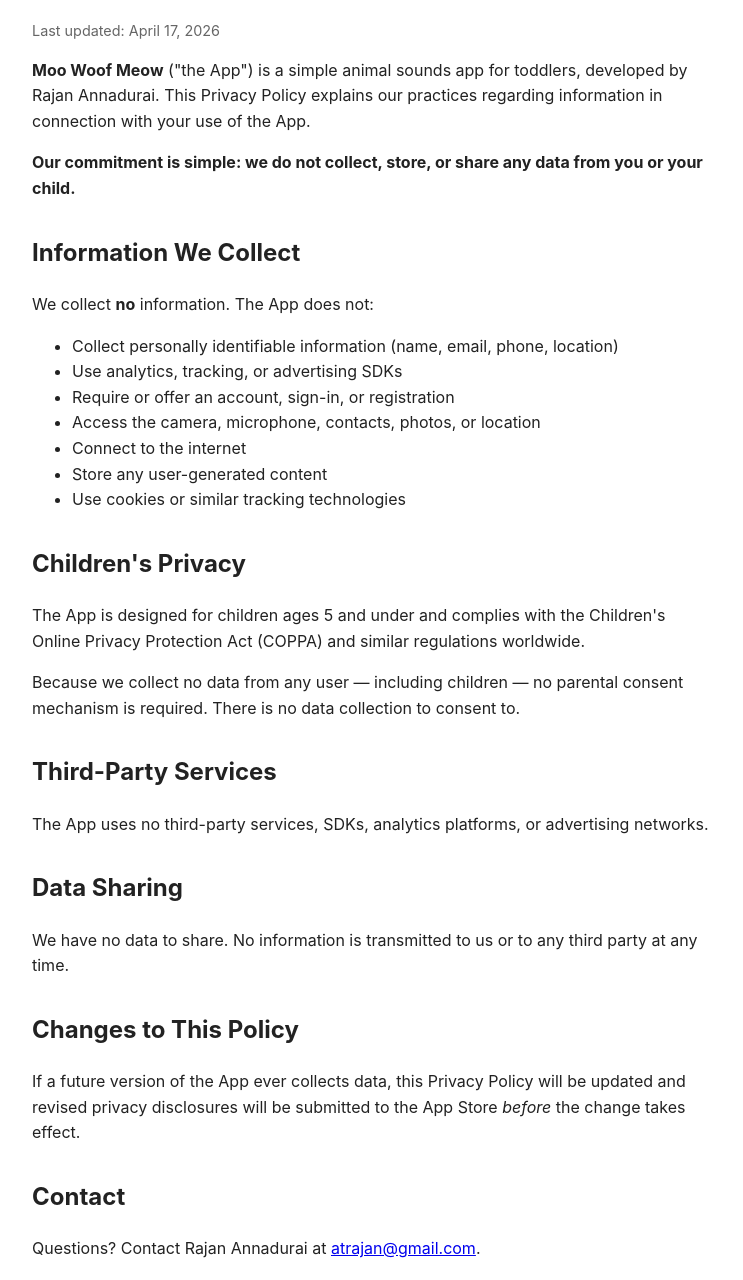
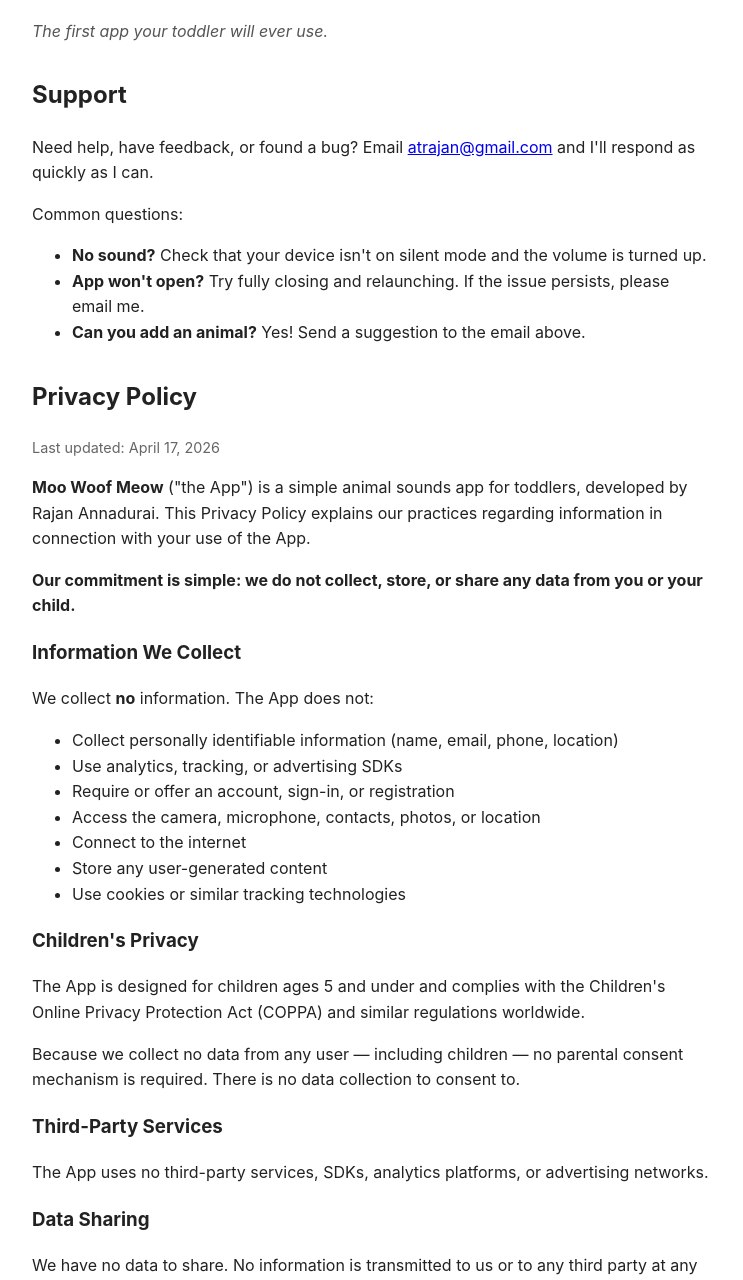
Before and after one commit to rajanAnnadurai/moo-woof-meow, a plain HTML site: page index.html in a window 1280 px wide. Shown: the part 106-1386 px from the top of the page, without its empty margins (268-1011 px from the left). Drawn offline with Linux system fonts and the light colour scheme.

Commit message:
Update index.html

```diff
--- a/index.html
+++ b/index.html
@@ -1,9 +1,9 @@
-<!DOCTYPE html>
+ <!DOCTYPE html>
   <html lang="en">
   <head>
   <meta charset="UTF-8">
   <meta name="viewport" content="width=device-width, initial-scale=1">
-  <title>Privacy Policy — Moo Woof Meow</title>
+  <title>Moo Woof Meow — Privacy & Support</title>
   <style>
     body { font-family: -apple-system, BlinkMacSystemFont, "Segoe UI", sans-serif;
            max-width: 680px; margin: 40px auto; padding: 0 20px; line-height: 1.6;
@@ -11,11 +11,24 @@
     h1 { border-bottom: 2px solid #eee; padding-bottom: 10px; }
     h2 { margin-top: 32px; }
     .updated { color: #666; font-size: 0.9em; }
+    .tagline { color: #555; font-style: italic; margin-bottom: 28px; }
   </style>
   </head>
   <body>
 
-  <h1>Privacy Policy — Moo Woof Meow</h1>
+  <h1>Moo Woof Meow</h1>
+  <p class="tagline">The first app your toddler will ever use.</p>
+
+  <h2>Support</h2>
+  <p>Need help, have feedback, or found a bug? Email <a href="mailto:atrajan@gmail.com">atrajan@gmail.com</a> and I'll respond as quickly as I can.</p>
+  <p>Common questions:</p>
+  <ul>
+    <li><strong>No sound?</strong> Check that your device isn't on silent mode and the volume is turned up.</li>
+    <li><strong>App won't open?</strong> Try fully closing and relaunching. If the issue persists, please email me.</li>
+    <li><strong>Can you add an animal?</strong> Yes! Send a suggestion to the email above.</li>
+  </ul>
+
+  <h2>Privacy Policy</h2>
   <p class="updated">Last updated: April 17, 2026</p>
 
   <p><strong>Moo Woof Meow</strong> ("the App") is a simple animal sounds app for toddlers, developed by Rajan Annadurai. This Privacy Policy explains our practices regarding
@@ -23,7 +36,7 @@
 
   <p><strong>Our commitment is simple: we do not collect, store, or share any data from you or your child.</strong></p>
 
-  <h2>Information We Collect</h2>
+  <h3>Information We Collect</h3>
   <p>We collect <strong>no</strong> information. The App does not:</p>
   <ul>
     <li>Collect personally identifiable information (name, email, phone, location)</li>
@@ -35,22 +48,22 @@
     <li>Use cookies or similar tracking technologies</li>
   </ul>
 
-  <h2>Children's Privacy</h2>
+  <h3>Children's Privacy</h3>
   <p>The App is designed for children ages 5 and under and complies with the Children's Online Privacy Protection Act (COPPA) and similar regulations worldwide.</p>
   <p>Because we collect no data from any user — including children — no parental consent mechanism is required. There is no data collection to consent to.</p>
 
-  <h2>Third-Party Services</h2>
+  <h3>Third-Party Services</h3>
   <p>The App uses no third-party services, SDKs, analytics platforms, or advertising networks.</p>
 
-  <h2>Data Sharing</h2>
+  <h3>Data Sharing</h3>
   <p>We have no data to share. No information is transmitted to us or to any third party at any time.</p>
 
-  <h2>Changes to This Policy</h2>
+  <h3>Changes to This Policy</h3>
   <p>If a future version of the App ever collects data, this Privacy Policy will be updated and revised privacy disclosures will be submitted to the App Store <em>before</em> the
   change takes effect.</p>
 
-  <h2>Contact</h2>
-  <p>Questions? Contact Rajan Annadurai at <a href="mailto:atrajan@gmail.com">atrajan@gmail.com</a>.</p>
+  <h3>Contact</h3>
+  <p>Questions about privacy? Email <a href="mailto:atrajan@gmail.com">atrajan@gmail.com</a>.</p>
 
   </body>
   </html>
```
